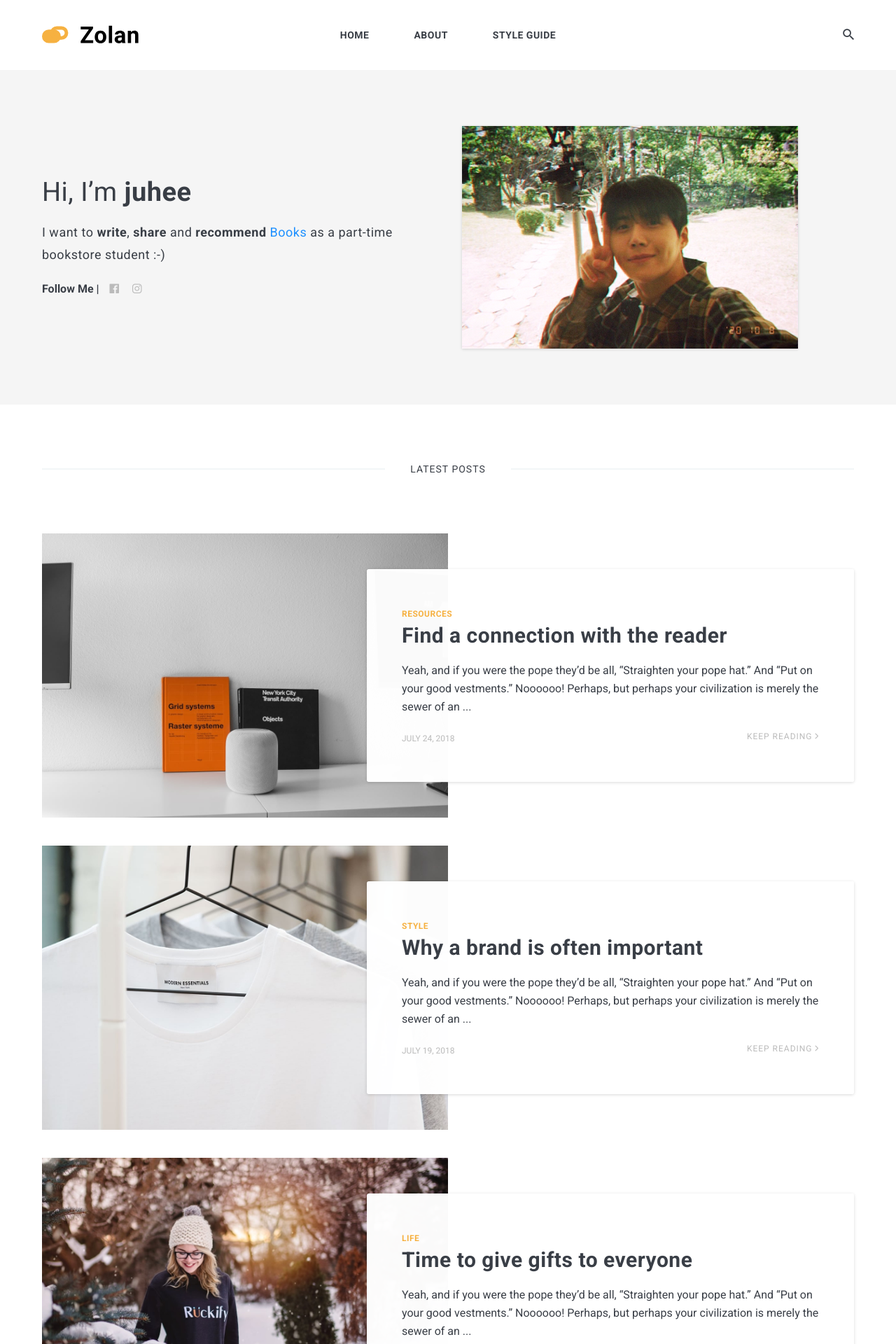
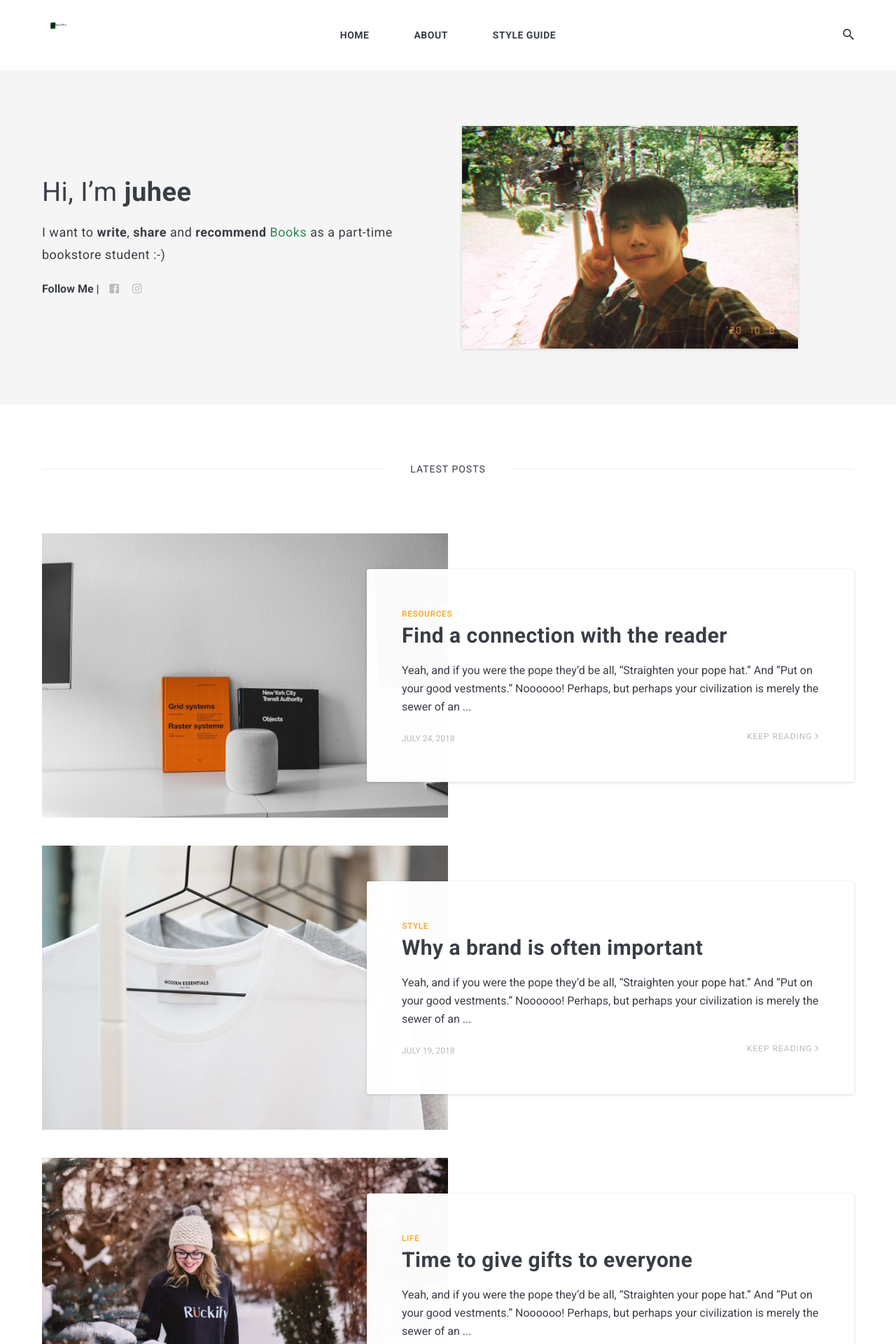
Before and after one commit to du2i/du2i.github.io, a Jekyll site: the page built from index.html, in a window 1280 px wide. Shown: the top 1920 px of the page at 70% size. Built offline with Jekyll 4.4.1, drawn with Linux system fonts in a browser that asks for light colours; nearby versions of some CDN libraries; the list of posts is cut into pages by our own code.

Commit message:
Update settings.yml

```diff
--- a/_data/settings.yml
+++ b/_data/settings.yml
@@ -1,7 +1,7 @@
 #-------------------------------
 # General Site Settings
 title: Book record
-logo: logo.svg # You can add own logo.
+logo: IMG_0775.PNG # You can add own logo.
 description: Zolan is modern minimal theme for Jekyll
 
 
@@ -11,7 +11,7 @@ author:
   name: Juhee
   image: 001.jpg
   say-hello: Hi, I’m <strong>juhee </strong>
-  bio: I want to  <strong>write</strong>, <strong>share</strong> and <strong>recommend </strong>  <a href="#"> <font color = '#1E90FF'> Books </font></a> as a part-time bookstore student :-)
+  bio: I want to  <strong>write</strong>, <strong>share</strong> and <strong>recommend </strong>  <a href="#"> <font color = '#2E8B57'> Books </font></a> as a part-time bookstore student :-)
 
 
 #-------------------------------
```
